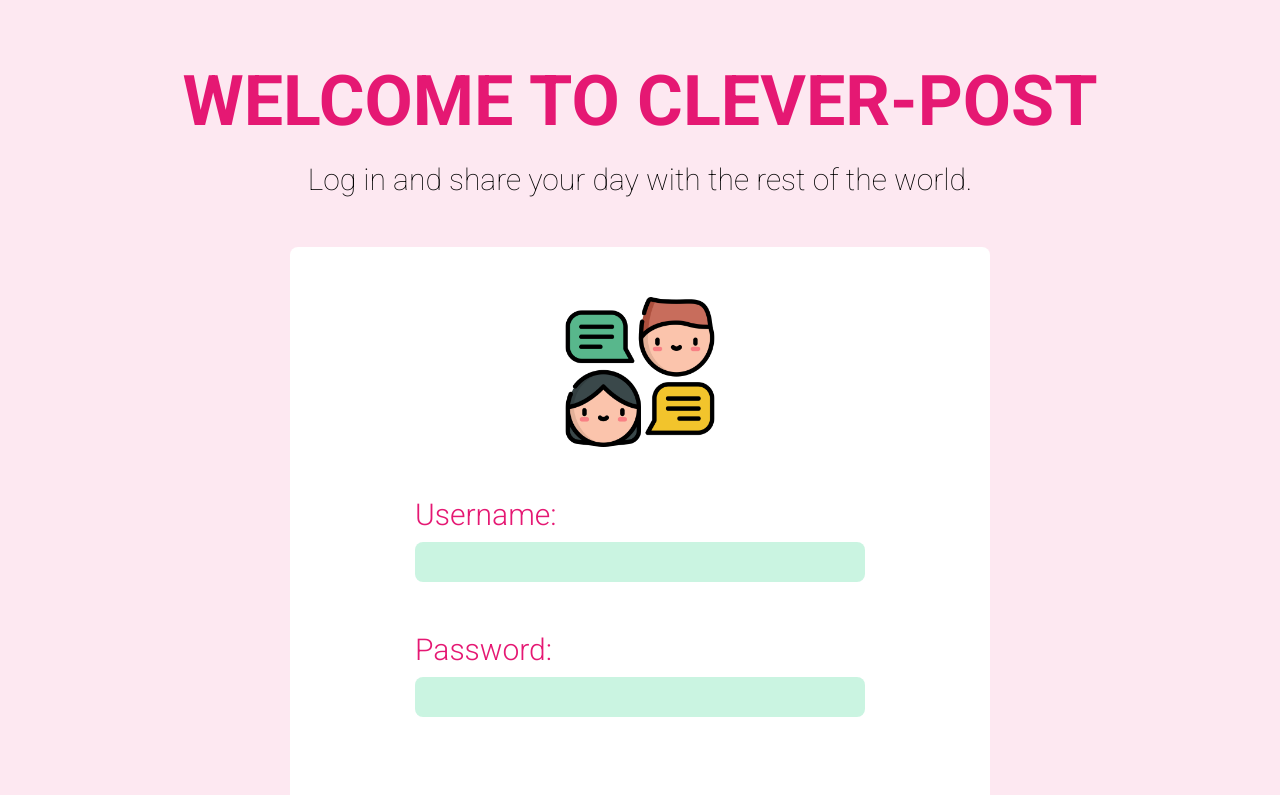
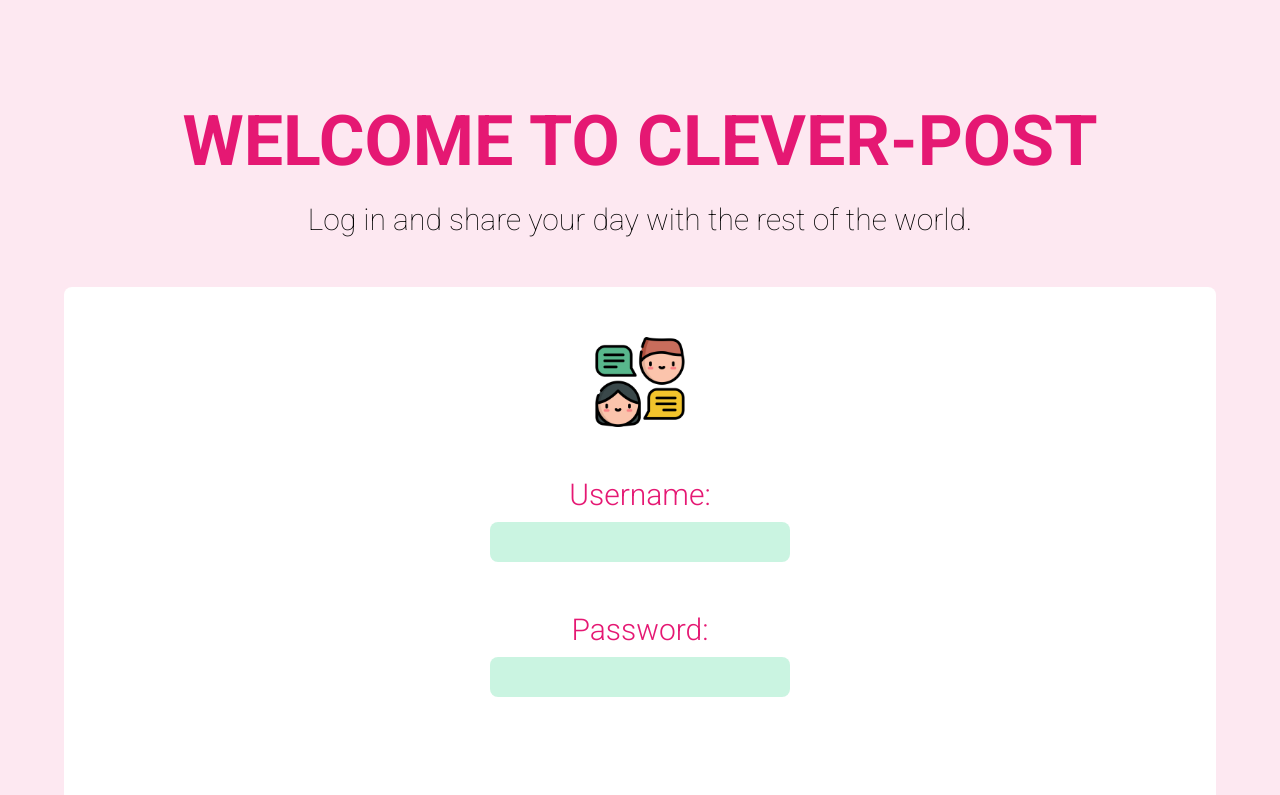
Before and after one commit to belenjn/clever-post, a React (Vite) app: page / in a window 1280 px wide. Shown: the top 795 px of the page. Built offline with nearby package versions, Linux system fonts and the light colour scheme.

Commit message:
Login created and styled

```diff
--- a/src/styles/App.css
+++ b/src/styles/App.css
@@ -30,10 +30,11 @@ body {
   color: #e51873;
   text-align: center;
   font-size: 70px;
-  margin-top: 60px;
+  margin-top: 100px;
 }
 
 .login .login__secondTitle {
+  text-align: center;
   font-weight: 100;
   font-size: 30px;
   margin-top: 20px;
@@ -51,7 +52,7 @@ body {
   -webkit-box-direction: normal;
       -ms-flex-direction: column;
           flex-direction: column;
-  width: 700px;
+  width: 90%;
   height: 750px;
 }
 
@@ -65,8 +66,8 @@ body {
   background-position: center;
   margin-bottom: 50px;
   margin-top: 50px;
-  width: 150px;
-  height: 150px;
+  width: 90px;
+  height: 90px;
 }
 
 .login .login__data--container .login__data--title {
@@ -77,7 +78,6 @@ body {
   font-weight: 300;
   font-size: 30px;
   margin-bottom: 10px;
-  width: 450px;
 }
 
 .login .login__data--container .login__data--input {
@@ -88,7 +88,7 @@ body {
   border-radius: 8px;
   background-color: #1acf7e3b;
   margin-bottom: 50px;
-  width: 450px;
+  width: 300px;
   height: 40px;
 }
 
@@ -103,7 +103,7 @@ body {
   margin-top: 50px;
   font-size: 20px;
   font-weight: 100;
-  width: 300px;
+  width: 250px;
   height: 60px;
 }
 
@@ -323,5 +323,24 @@ body {
     width: 90px;
     height: 90px;
   }
+  .login {
+    height: 100vh;
+  }
+  .login .login__data--container {
+    width: 700px;
+  }
+  .login .login__data--container .login__data--logo {
+    width: 150px;
+    height: 150px;
+  }
+  .login .login__data--container .login__data--title {
+    width: 450px;
+  }
+  .login .login__data--container .login__data--input {
+    width: 450px;
+  }
+  .login .login__data--container .login__data--button {
+    width: 300px;
+  }
 }
 /*# sourceMappingURL=App.css.map */
--- a/src/styles/App.scss
+++ b/src/styles/App.scss
@@ -45,7 +45,6 @@ body {
 
 // Login Styles in mobile view
 
-// TODO: arreglar login en la vista mobile
 
 .login {
   align-items: center;
@@ -57,10 +56,11 @@ body {
     color: map-get($colors, "primary");
     text-align: center;
     font-size: 70px;
-      margin-top: 60px;
+    margin-top: 100px;
   }
 
   .login__secondTitle {
+    text-align: center;
     font-weight: 100;
     font-size: 30px;
     margin-top: 20px;
@@ -73,7 +73,7 @@ body {
     margin-top: map-get($sizes, "marginTop");
     margin-bottom: 80px;
     flex-direction: column;
-      width: 700px;
+    width: 90%;
     height: 750px;
 
     .login__data--logo {
@@ -84,8 +84,8 @@ body {
       background-position: center;
       margin-bottom: map-get($sizes, "marginTop");
       margin-top: map-get($sizes, "marginTop");
-        width: 150px;
-        height: 150px;
+      width: 90px;
+      height: 90px;
     }
 
     .login__data--title {
@@ -94,7 +94,6 @@ body {
       font-weight: 300;
       font-size: 30px;
       margin-bottom: 10px;
-        width: 450px;
     }
 
     .login__data--input {
@@ -103,7 +102,7 @@ body {
       border-radius: map-get($borderRadius, "primary");
       background-color: map-get($colors, "greenInputLogIn");
       margin-bottom: map-get($sizes, "marginTop");
-        width: 450px;
+      width: 300px;
       height: 40px;
     }
 
@@ -116,7 +115,7 @@ body {
       margin-top: map-get($sizes, "marginTop");
       font-size: map-get($fontSize, "secondary");
       font-weight: 100;
-        width: map-get($sizes, "buttonWidth");
+      width: 250px;
       height: map-get($sizes, "buttonHeight");
 
       &:hover {
@@ -289,8 +288,6 @@ body {
   }
 }
 
-
-
 @media only screen and (min-width: 1440px) {
   // Navbar Styles in desktop view
   .navbar {
@@ -306,4 +303,29 @@ body {
       }
     }
   }
+
+  .login {
+  height: 100vh;
+
+    .login__data--container {
+        width: 700px;
+
+      .login__data--logo {
+        width: 150px;
+        height: 150px;
       }
+
+      .login__data--title {
+        width: 450px;
+      }
+
+      .login__data--input {
+        width: 450px;
+      }
+
+      .login__data--button {
+        width: map-get($sizes, "buttonWidth");
+      }
+    }
+  }
+}
```
Also changed, not shown: 1 other file (tests, documents, lock files or other folders). Lines whose indentation alone changed are shown as unchanged.
